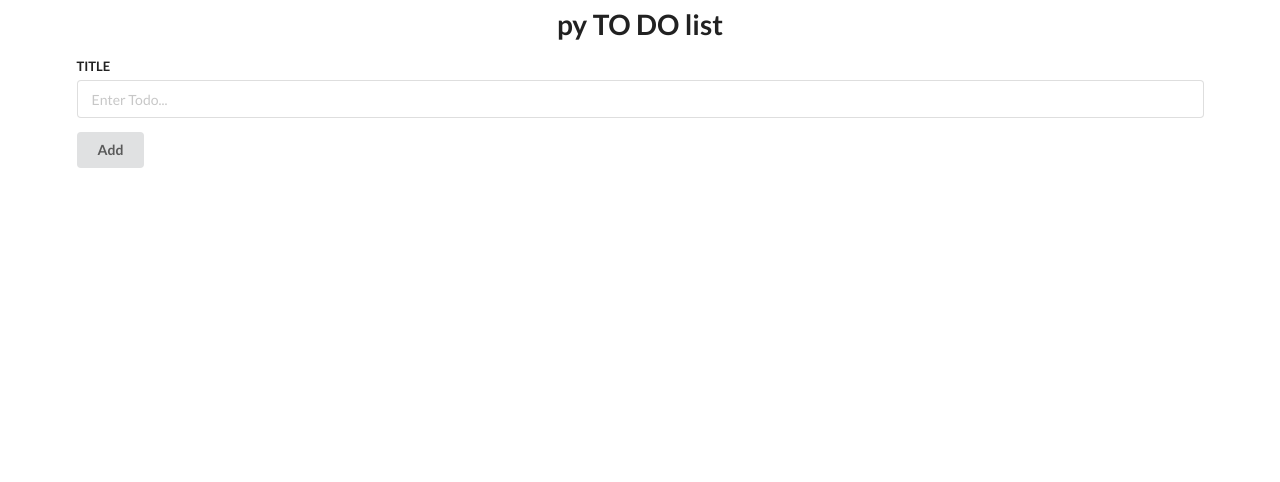
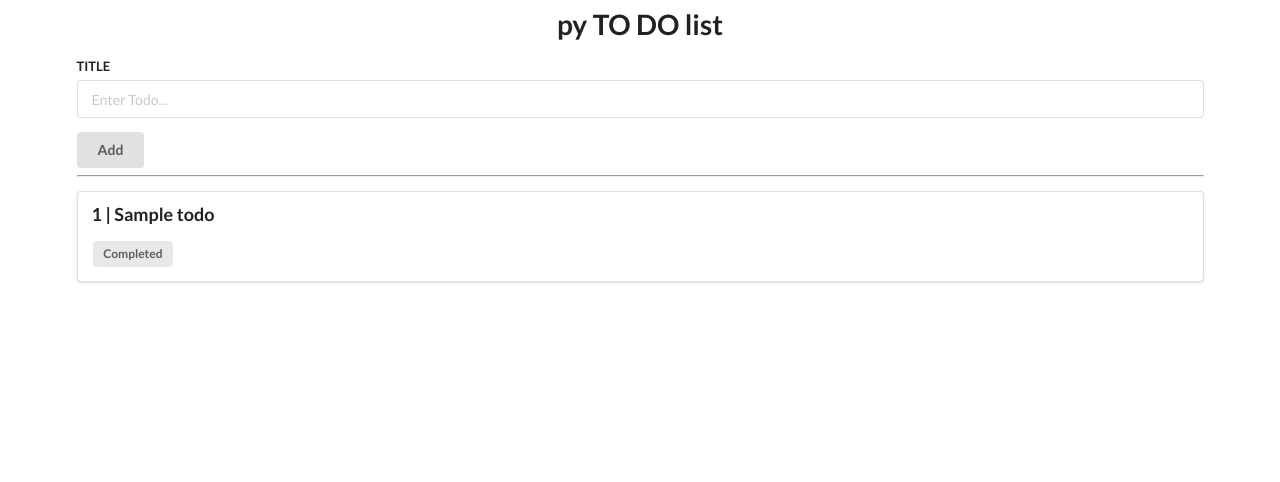
Before and after one commit to franky3553/pytodo, a Flask app: page / in a window 1280 px wide. Shown: the top 482 px of the page. Run offline with Flask 2, Linux system fonts and the light colour scheme; tables that the repository leaves empty hold one stand-in row (values such as "Sample post").

Commit message:
Define add html action
Inside an For that generates all the todoElements made
Header with new id and title
Condition: if "complete" put completeLbel, if not, put notCompleteLabel

```diff
--- a/templates/base.html
+++ b/templates/base.html
@@ -23,7 +23,21 @@
          <button class="ui button" type="submit">Add</button>
       </form>
 
+      <hr>
 
+      {% for todo in todo_list %}
+      <div class="ui segment">
+         <p class="ui big header">{{todo.id }} | {{ todo.title }}</p>
+
+         {% if todo.complete == False %}
+         <span class="ui label">Not Complete</span>
+         {% else %}
+         <span class="ui label">Completed</span>
+         {% endif %}
+
+      </div>
+      {% endfor %}
+  </div>
 </body>
 
 </html>
```
